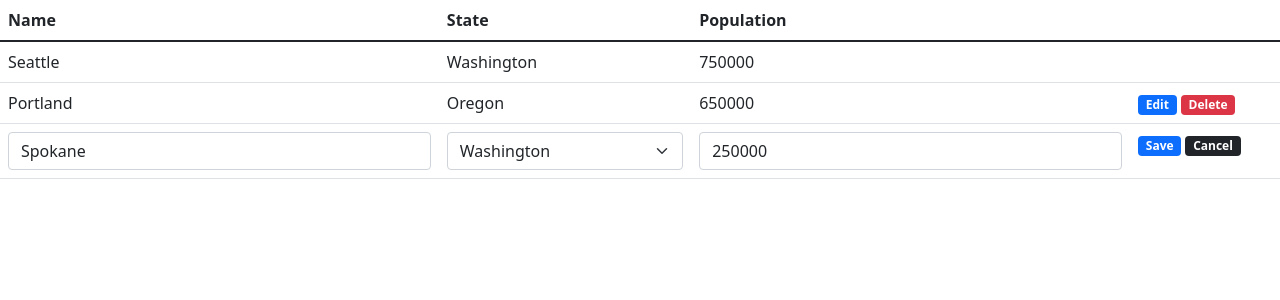
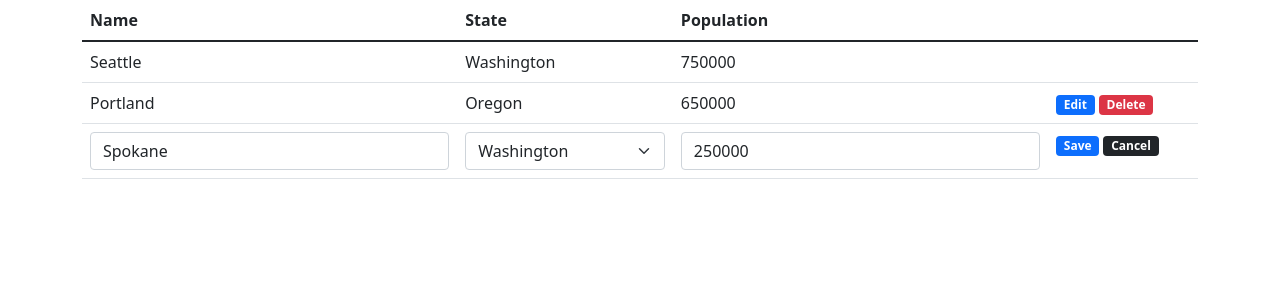
Before and after one commit to IanGaither/cs340-disaster-site, a React (Create React App) app in the folder frontend/: page / in a window 1280 px wide. Shown: the top 300 px of the page. Built offline with nearby package versions, Linux system fonts and the light colour scheme.

Commit message:
Wrapped table in a container div

```diff
--- a/frontend/src/TableView.js
+++ b/frontend/src/TableView.js
@@ -45,6 +45,7 @@ class TableView extends React.Component {
 
     render() {
         return (
+            <div className="container">
             <Table>
                 <HeaderRow headers={this.props.headers} buttonRowWidth="150"/>
                 <tbody>
@@ -53,7 +54,9 @@ class TableView extends React.Component {
                     fieldTypes={this.props.fieldTypes} fieldNames={this.props.fieldNames} fieldAttributes={this.props.fieldAttributes}/>
                 )}
                 </tbody>
-            </Table>)
+            </Table>
+            </div>)
+
     }
 
 }
```
